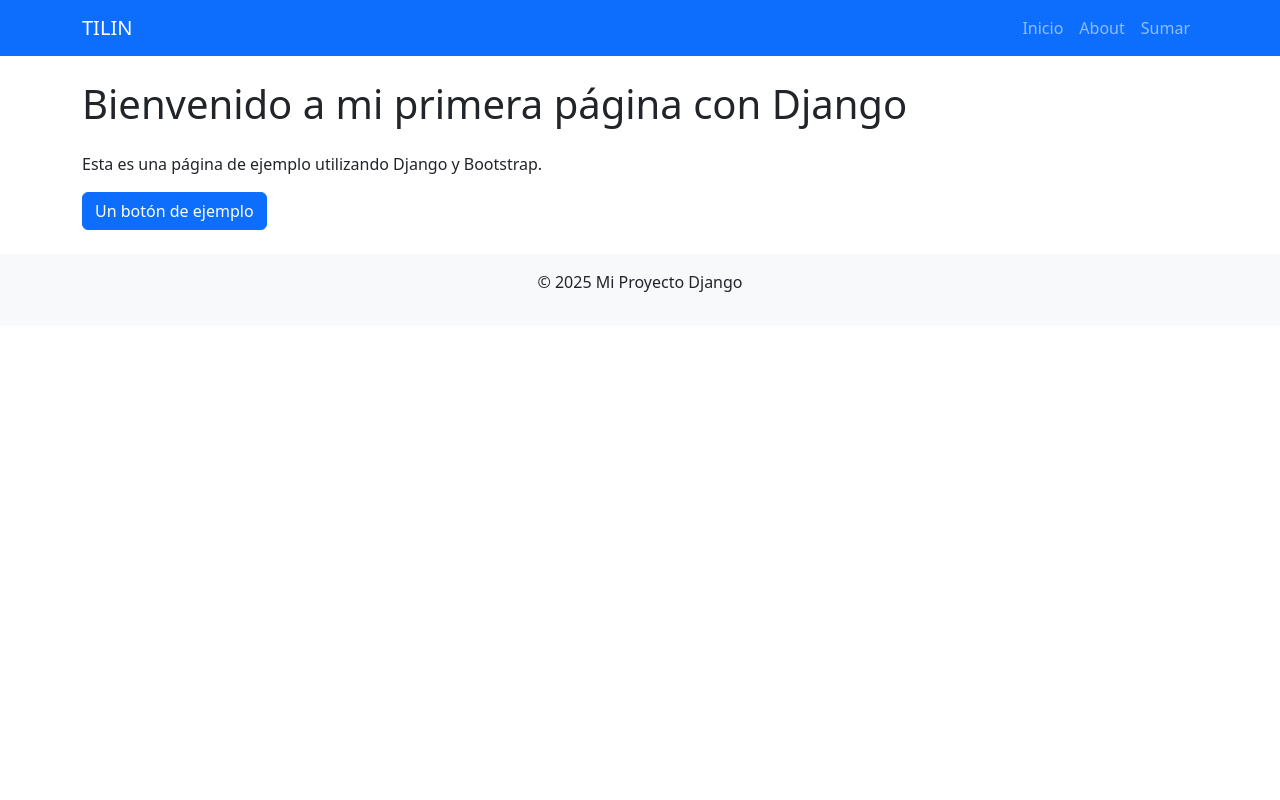
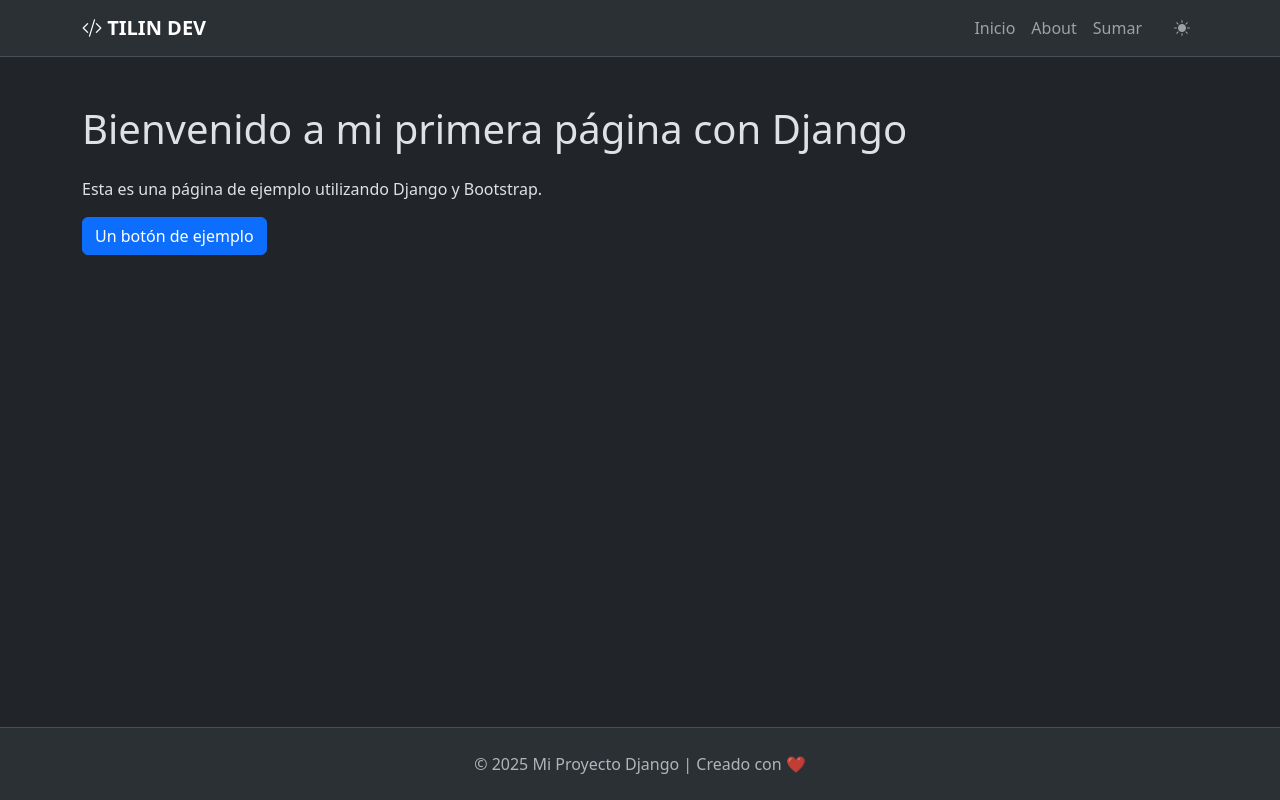
Before and after one commit to iancorral/django-web-ian, a Django app: page / in a window 1280 px wide. Run offline with Django 5.2, Linux system fonts and the light colour scheme.

Commit message:
C:/Program Files/Git/

```diff
--- a/Proyectito/mi_primera_pagina/templates/mi_primera_pagina/base.html
+++ b/Proyectito/mi_primera_pagina/templates/mi_primera_pagina/base.html
@@ -1,20 +1,35 @@
 <!DOCTYPE html>
-<html lang="en">
+<html lang="es" data-bs-theme="dark">
 <head>
     <meta charset="UTF-8">
     <meta name="viewport" content="width=device-width, initial-scale=1.0">
-    <title>Django Proyecto</title>
-    <!-- Bootstrap CSS desde CDN -->
-    <link href="https://cdn.jsdelivr.net/npm/bootstrap@5.3.2/dist/css/bootstrap.min.css" rel="stylesheet">
+    <title>{% block title %}Proyecto Django{% endblock %}</title>
+
+    <link href="https://cdn.jsdelivr.net/npm/bootstrap@5.3.3/dist/css/bootstrap.min.css" rel="stylesheet" integrity="sha384-QWTKZyjpPEjISv5WaRU9OFeRpok6YctnYmDr5pNlyT2bRjXh0JMhjY6hW+ALEwIH" crossorigin="anonymous">
+
+    <link rel="stylesheet" href="https://cdn.jsdelivr.net/npm/bootstrap-icons@1.11.3/font/bootstrap-icons.min.css">
+
+    <style>
+        /* Pequeño ajuste para que el footer se quede abajo en páginas con poco contenido */
+        body {
+            display: flex;
+            flex-direction: column;
+            min-height: 100vh;
+        }
+        .main-content {
+            flex: 1;
+        }
+    </style>
 </head>
 <body>
 
-    <!-- Navbar -->
-    <nav class="navbar navbar-expand-lg navbar-dark bg-primary">
+    <nav class="navbar navbar-expand-lg bg-body-tertiary border-bottom" data-bs-theme="dark">
         <div class="container">
-            <a class="navbar-brand" href="{% url 'index' %}">TILIN</a>
+            <a class="navbar-brand fw-bold" href="{% url 'index' %}">
+                <i class="bi bi-code-slash"></i> TILIN DEV
+            </a>
             <button class="navbar-toggler" type="button" data-bs-toggle="collapse" data-bs-target="#navbarNav"
-                aria-controls="navbarNav" aria-expanded="false" aria-label="Toggle navigation">
+                    aria-controls="navbarNav" aria-expanded="false" aria-label="Toggle navigation">
                 <span class="navbar-toggler-icon"></span>
             </button>
             <div class="collapse navbar-collapse" id="navbarNav">
@@ -28,22 +43,61 @@
                     <li class="nav-item">
                         <a class="nav-link" href="{% url 'sumar' %}">Sumar</a>
                     </li>
+                    <li class="nav-item ms-lg-3">
+                        <button class="btn nav-link" id="theme-toggler">
+                            <i class="bi bi-sun-fill" id="theme-icon"></i>
+                        </button>
+                    </li>
                 </ul>
             </div>
         </div>
     </nav>
 
-    <!-- Contenido principal -->
-    <div class="container py-4">
-        {% block content %} {% endblock %}
-    </div>
+    <main class="container py-5 main-content">
+        {% block content %}
+        {% endblock %}
+    </main>
 
-    <!-- Footer opcional -->
-    <footer class="bg-light text-center py-3 mt-auto">
-        <p>© 2025 Mi Proyecto Django</p>
+    <footer class="bg-body-tertiary text-center py-4 mt-auto border-top" data-bs-theme="dark">
+        <div class="container">
+            <p class="mb-0 text-body-secondary">© 2025 Mi Proyecto Django | Creado con ❤️</p>
+        </div>
     </footer>
 
-    <!-- Bootstrap JS desde CDN -->
-    <script src="https://cdn.jsdelivr.net/npm/bootstrap@5.3.2/dist/js/bootstrap.bundle.min.js"></script>
+    <script src="https://cdn.jsdelivr.net/npm/bootstrap@5.3.3/dist/js/bootstrap.bundle.min.js" integrity="sha384-YvpcrYf0tY3lHB60NNkmXc5s9fDVZLESaAA55NDzOxhy9GkcIdslK1eN7N6jIeHz" crossorigin="anonymous"></script>
+
+    <script>
+        document.addEventListener('DOMContentLoaded', () => {
+            const themeToggler = document.getElementById('theme-toggler');
+            const themeIcon = document.getElementById('theme-icon');
+            const htmlElement = document.documentElement;
+
+            // Función para actualizar el ícono
+            const updateIcon = (theme) => {
+                if (theme === 'dark') {
+                    themeIcon.classList.remove('bi-moon-stars-fill');
+                    themeIcon.classList.add('bi-sun-fill');
+                } else {
+                    themeIcon.classList.remove('bi-sun-fill');
+                    themeIcon.classList.add('bi-moon-stars-fill');
+                }
+            };
+
+            // Revisa el tema guardado en localStorage al cargar la página
+            const savedTheme = localStorage.getItem('theme') || 'dark';
+            htmlElement.setAttribute('data-bs-theme', savedTheme);
+            updateIcon(savedTheme);
+
+            // Evento de clic para el botón
+            themeToggler.addEventListener('click', () => {
+                const currentTheme = htmlElement.getAttribute('data-bs-theme');
+                const newTheme = currentTheme === 'dark' ? 'light' : 'dark';
+
+                htmlElement.setAttribute('data-bs-theme', newTheme);
+                localStorage.setItem('theme', newTheme); // Guarda la preferencia del usuario
+                updateIcon(newTheme);
+            });
+        });
+    </script>
 </body>
 </html>
```
